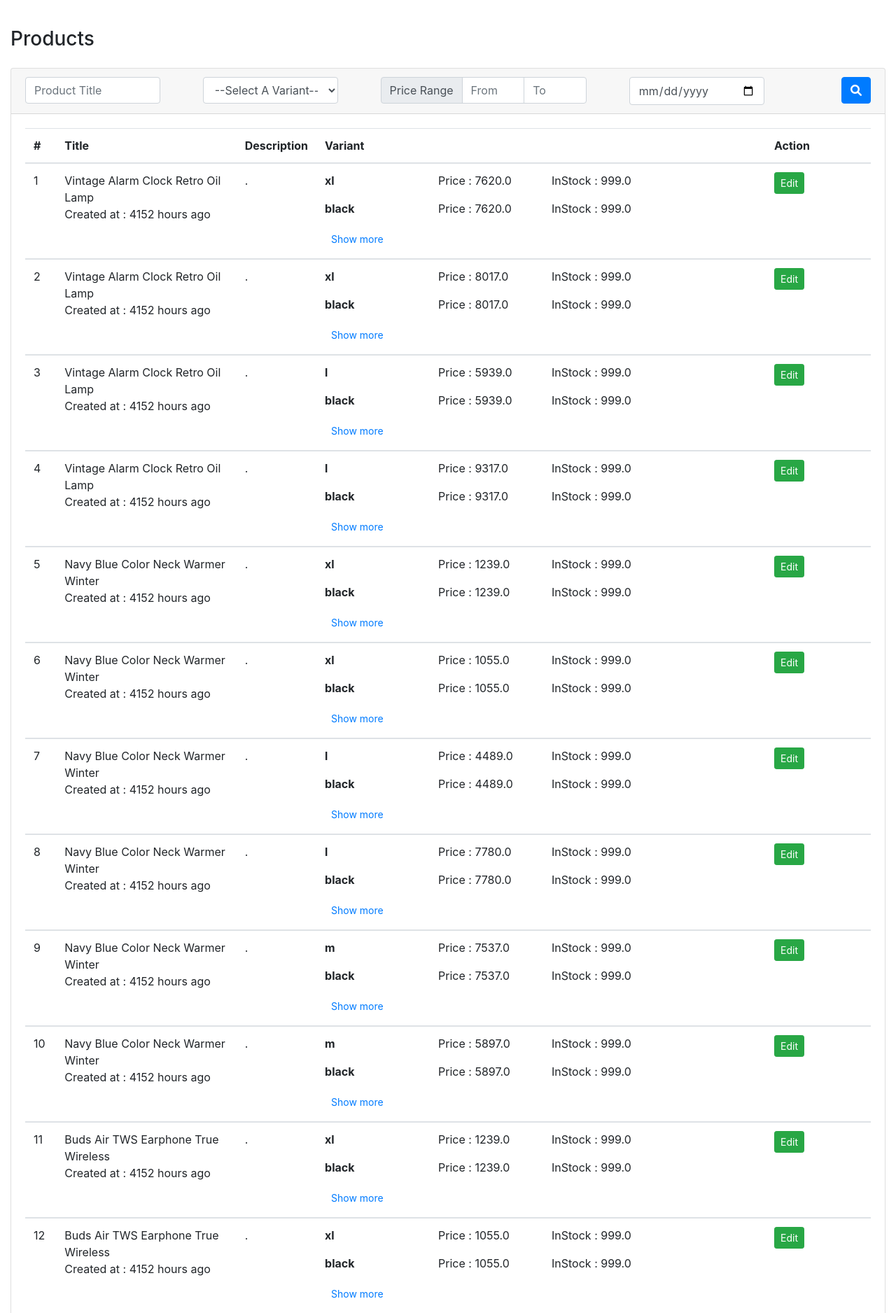
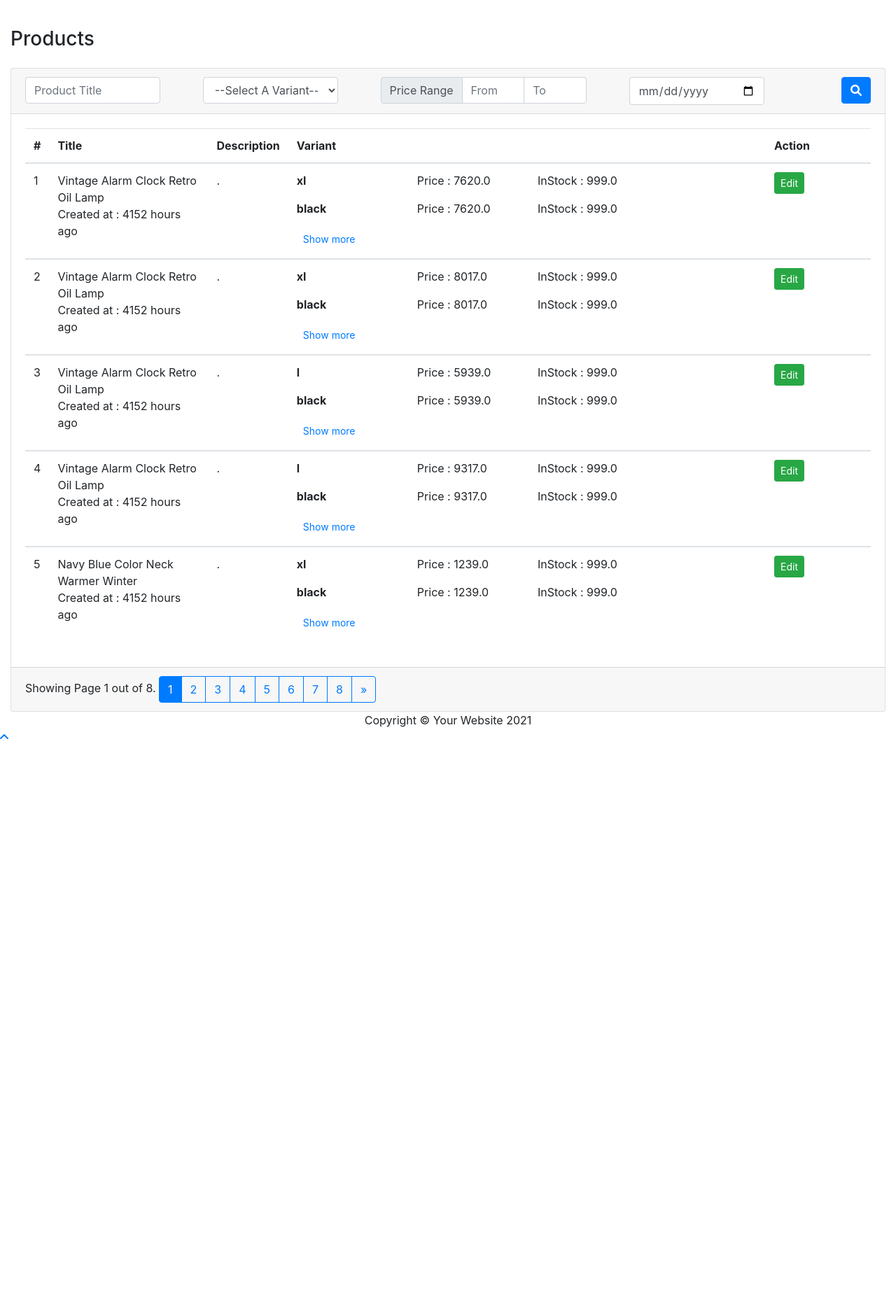
Before and after one commit to the0therguy/django-coding-test, a Django app: page /product/list/ in a window 1280 px wide. Shown: the part 616-2492 px from the top of the page at 70% size. After the commit the page ends 1672 px from the top, so only its background shows below. Run offline with Django 3.2, Linux system fonts and the light colour scheme; data comes from the database, SQL or seed files in the repository; style sheets or scripts are compiled from the project's sources; some libraries are stand-ins or nearby versions.

Commit message:
Pagination added.

```diff
--- a/src/product/templates/products/list.html
+++ b/src/product/templates/products/list.html
@@ -71,7 +71,7 @@
                                     </dl>
                                 </dd>
                                 <dt class="col-sm-3 pb-0">
-                                    {{ product.product_variant_two_title}}
+                                    {{ product.product_variant_two_title }}
                                 </dt>
                                 <dd class="col-sm-9">
                                     <dl class="row mb-0">
@@ -90,7 +90,8 @@
                                     </dl>
                                 </dd>
                             </dl>
-                            <button onclick="$('#variant').toggleClass('h-auto')" class="btn btn-sm btn-link">Show more
+                            <button onclick="$('#variant').toggleClass('h-auto')" class="btn btn-sm btn-link">Show
+                                more
                             </button>
                         </td>
                         <td>
@@ -109,7 +110,34 @@
     <div class="card-footer">
         <div class="row justify-content-between">
             <div class="col-md-6">
-                    <p>Showing 1 to 10 out of 100</p>
+                    <span class="current">
+                        Showing Page {{ products.number }} out of {{ products.paginator.num_pages }}.
+                    </span>
+                {% if products.has_other_pages %}
+                    <div class="btn-group" role="group" aria-label="Item pagination">
+                        {% if products.has_previous %}
+                            <a href="?page={{ products.previous_page_number }}" class="btn btn-outline-primary">&laquo;</a>
+                        {% endif %}
+
+                        {% for page_number in products.paginator.page_range %}
+                            {% if products.number == page_number %}
+                                <button class="btn btn-outline-primary active">
+                                    <span>{{ page_number }} <span class="sr-only">(current)</span></span>
+                                </button>
+                            {% else %}
+                                <a href="?page={{ page_number }}" class="btn btn-outline-primary">
+                                    {{ page_number }}
+                                </a>
+                            {% endif %}
+                        {% endfor %}
+
+                        {% if products.has_next %}
+                            <a href="?page={{ products.next_page_number }}"
+                               class="btn btn-outline-primary">&raquo;</a>
+                        {% endif %}
+                    </div>
+                {% endif %}
+
             </div>
             <div class="col-md-2">
 
--- a/src/product/views/product.py
+++ b/src/product/views/product.py
@@ -2,7 +2,7 @@
 
 from django.shortcuts import render
 from django.views import generic
-
+from django.core.paginator import Paginator, EmptyPage, PageNotAnInteger
 from product.models import Variant
 from product.models import *
 
@@ -23,14 +23,9 @@
     products = ProductVariantPrice.objects.all()
     all_data = []
 
-
     for i in products:
-        p = {}
-        # print(i.__dict__)
-        p['id'] = i.id
-        p['created_at'] = abs(datetime.datetime.now(datetime.timezone.utc) - i.created_at).days*24
-        p['price'] = i.price
-        p['stock'] = i.stock
+        p = {'id': i.id, 'created_at': abs(datetime.datetime.now(datetime.timezone.utc) - i.created_at).days * 24,
+             'price': i.price, 'stock': i.stock}
         if i.product_variant_one_id is not None:
             p['product_variant_one_title'] = i.product_variant_one.variant_title
         if i.product_variant_two_id is not None:
@@ -41,5 +36,14 @@
         p['product_title'] = i.product.title
         all_data.append(p)
 
-    context = {'products': all_data}
+    page = request.GET.get('page', 1)
+
+    paginator = Paginator(all_data, 5)
+    try:
+        products = paginator.page(page)
+    except PageNotAnInteger:
+        products = paginator.page(1)
+    except EmptyPage:
+        products = paginator.page(paginator.num_pages)
+    context = {'products': products}
     return render(request, 'products/list.html', context=context)
```
Lines whose indentation alone changed are shown as unchanged.
